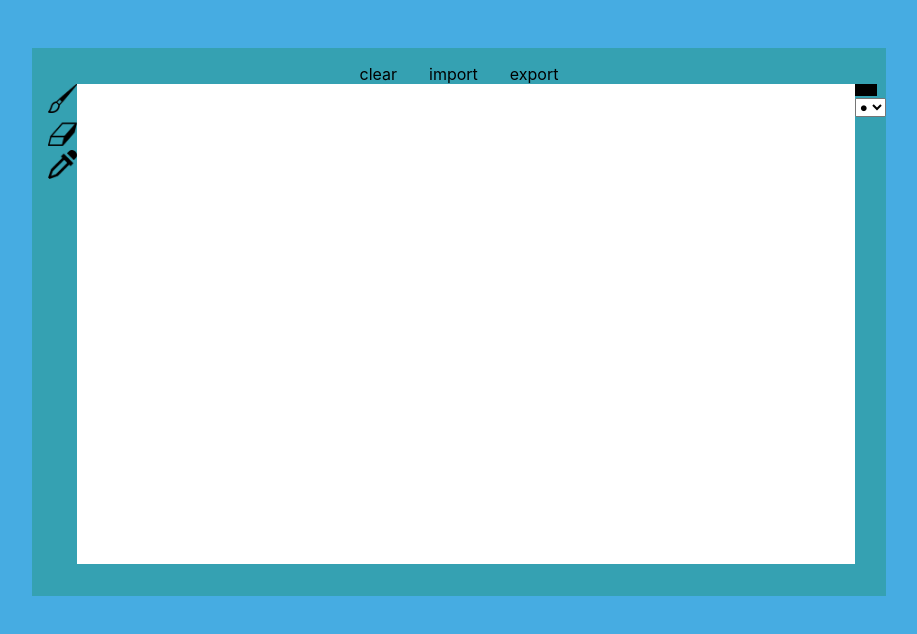
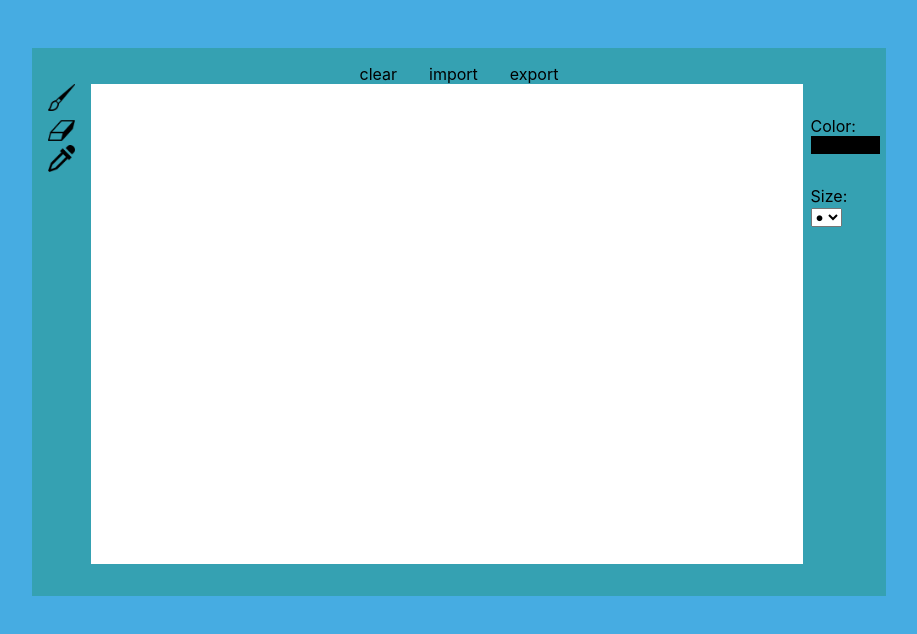
Before and after one commit to Lebed-kun/Paint, a React (Create React App) app: page / in a window 1280 px wide. Shown: the top 634 px of the page, without its empty margins (181-1098 px from the left). Built offline with nearby package versions, Linux system fonts and the light colour scheme.

Commit message:
First release

```diff
--- a/src/components/Canvas/Canvas.css
+++ b/src/components/Canvas/Canvas.css
@@ -4,6 +4,8 @@
   width: 100%;
 
   height: 30rem;
+
+  margin-left: 1rem;
 }
 
 .pen {
--- a/src/components/ColorPicker/ColorPicker.css
+++ b/src/components/ColorPicker/ColorPicker.css
@@ -1,5 +1,14 @@
+
+
+.show-panel {
+  width : 100%;
+  height : 1rem;
+  border : 1px solid black;
+}
+
 .color-panel {
   position: relative;
+  background-color: black;
 }
 
 .hue-pen {
--- a/src/components/ColorPicker/ColorPicker.js
+++ b/src/components/ColorPicker/ColorPicker.js
@@ -48,10 +48,7 @@ class ColorPicker extends React.Component {
       <div className="ColorPicker">
         <div id="show-panel" onClick={this.handleClick}
         style={{
-          width : '20px',
-          height : '10px',
-          backgroundColor : this.props.color,
-          border : '1px solid black'
+          backgroundColor : this.props.color
         }} className="show-panel"></div>
         <div className="color-panel" style={{display : 'none'}}>
           <div className="hue-panel">
--- a/src/components/ToolBarElement/ToolBarElement.js
+++ b/src/components/ToolBarElement/ToolBarElement.js
@@ -4,6 +4,7 @@ import './ToolBarElement.css';
 class ToolBarElement extends React.Component {
   constructor(props) {
     super(props);
+    this.state = { highlight : { border : 'none'}};
     this.handleClick = this.handleClick.bind(this);
   }
 
@@ -11,9 +12,19 @@ class ToolBarElement extends React.Component {
     this.props.onClick(this.props.tool);
   }
 
+  componentDidUpdate(prevProps, prevState, snapshot) {
+    if (this.props.active !== prevProps.active) {
+      if(this.props.active) {
+        this.setState({ highlight : { border : '2px solid orange' }});
+      } else {
+        this.setState({ highlight : { border : 'none' }});
+      }
+    }
+  }
+
   render() {
     return (
-      <div className="ToolBarElement">
+      <div className="ToolBarElement" style={this.state.highlight}>
         <div onClick={this.handleClick}>
           <img src={this.props.iconSrc} />
         </div>
--- a/src/components/ToolSettings/ToolSettings.js
+++ b/src/components/ToolSettings/ToolSettings.js
@@ -25,11 +25,13 @@ class ToolSettings extends React.Component {
     const elementsCollection = {
       colorSelect : (<ToolSettingsElement key="color"
                       name="color">
+                        <span>Color:</span>
                         <ColorPicker onSelect={this.handleColorSelect}
                         color={this.props.tool.toolSettings.color}/>
                     </ToolSettingsElement>),
       sizeSelect : (<ToolSettingsElement key="size"
                     name="size">
+                      <span>Size:</span>
                       <select id="size"
                       onChange={this.handleSelect}>
                         <option value="4px" style={{fontSize : '0.5rem'}}>●</option>
--- a/src/components/ToolSettingsElement/ToolSettingsElement.css
+++ b/src/components/ToolSettingsElement/ToolSettingsElement.css
@@ -1,3 +1,9 @@
 .ToolSettingsElement {
   cursor: pointer;
+
+  margin: 2rem 0.5rem;
 }
+
+.ToolSettingsElement span {
+  margin-right: 1rem;
+}
```
